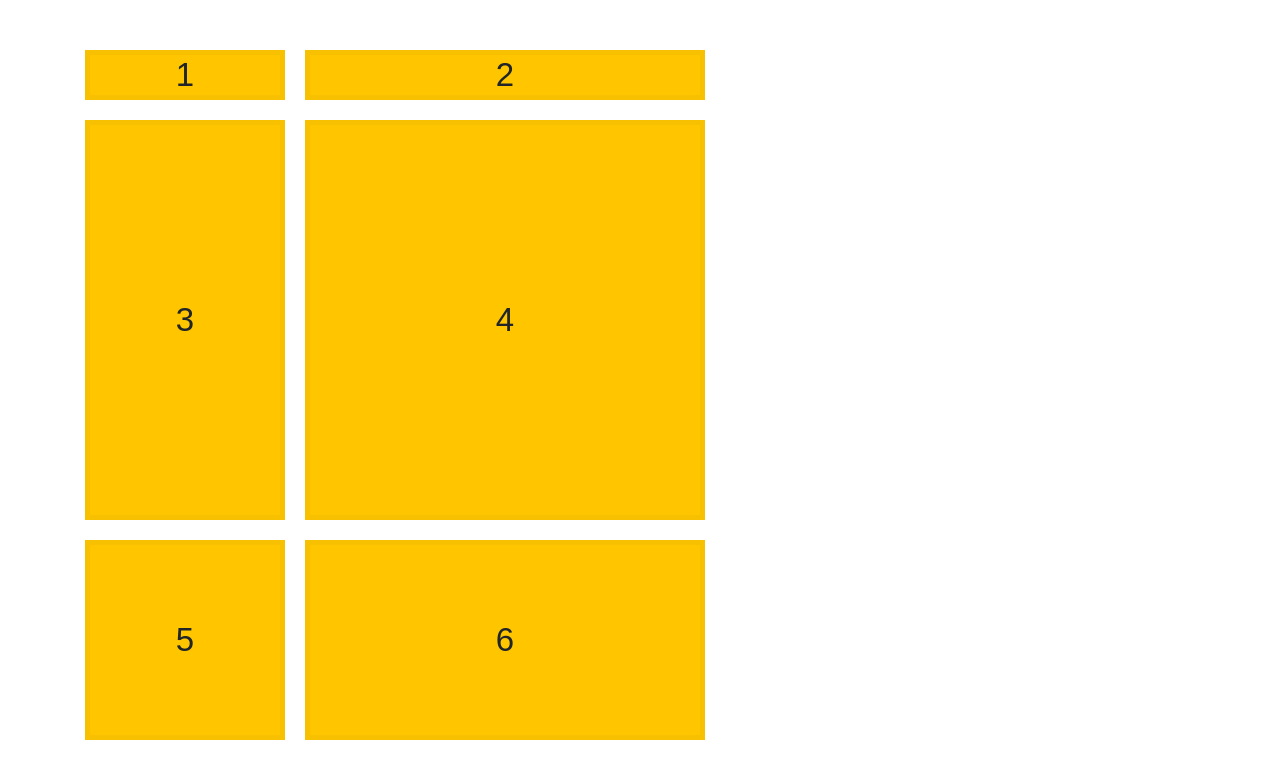
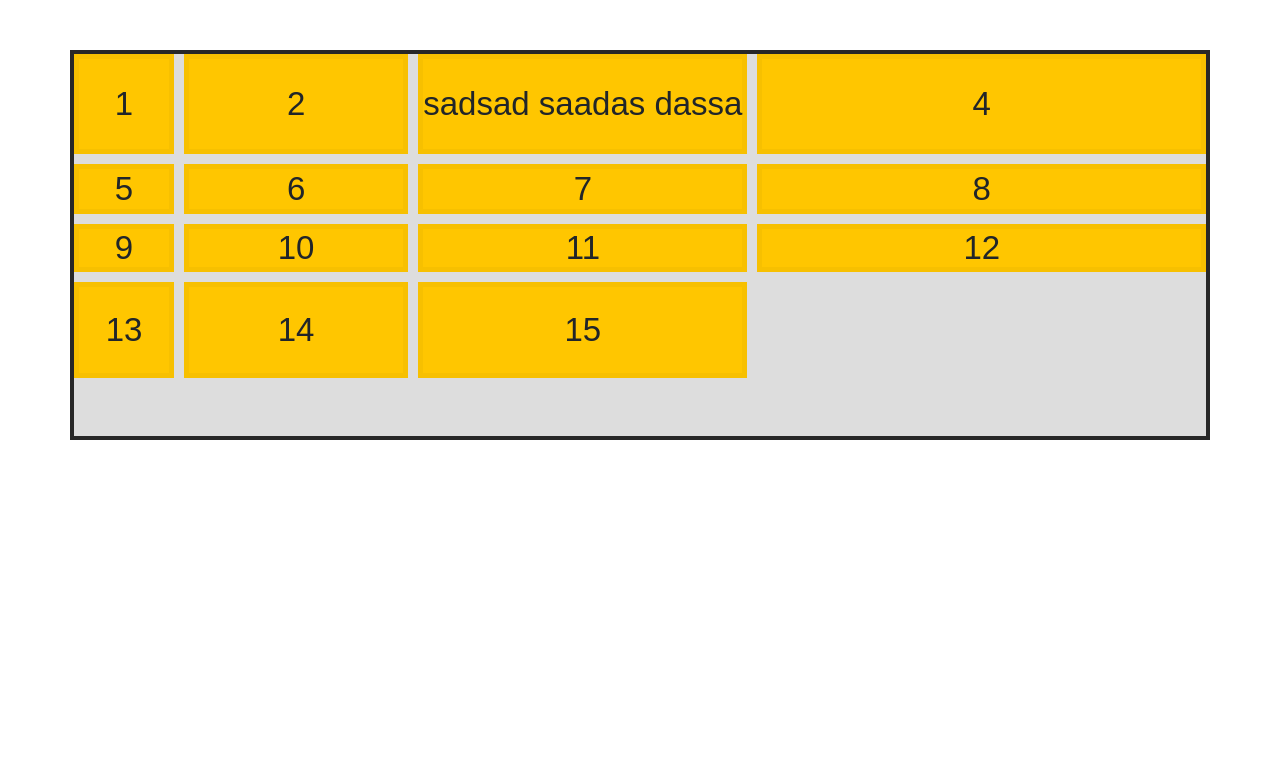
Before and after one commit to itkilleddave/react-thinking-in-react, a React (Create React App) app: page / in a window 1280 px wide. Shown: the top 758 px of the page. Built offline with nearby package versions, Linux system fonts and the light colour scheme.

Commit message:
fr units

```diff
--- a/src/App/CssGrid/1.css
+++ b/src/App/CssGrid/1.css
@@ -1,7 +1,6 @@
 .container {
 	display: grid;
-	grid-template-columns: 200px 400px;
-	grid-template-rows: 50px 400px;
-	grid-gap: 20px;
-	grid-auto-rows: 200px 100px;
+	grid-gap: 10px;
+	grid-template-columns: 100px 1fr auto 2fr;
+	grid-template-rows: 100px 50px 1fr 2fr 1fr;
 }
--- a/src/App/CssGrid/CssGrid.css
+++ b/src/App/CssGrid/CssGrid.css
@@ -20,7 +20,11 @@ body {
 h1,h2,h3,h4,h5,h6 {
 	margin: 0 0 5px 0;
 }
-
+.container {
+	background-color: #ddd;
+	border: solid 4px var(--black);
+	padding: 0;
+}
 .item {
 	display: grid;
 	justify-content: center;
--- a/src/App/CssGrid/CssGrid.js
+++ b/src/App/CssGrid/CssGrid.js
@@ -8,7 +8,7 @@ class CssGrid extends React.Component {
       <div className="container">
       	<div className="item">1</div>
       	<div className="item">2</div>
-      	<div className="item">3</div>
+      	<div className="item">sadsad saadas dassa</div>
       	<div className="item">4</div>
       	<div className="item">5</div>
       	<div className="item">6</div>
@@ -16,6 +16,11 @@ class CssGrid extends React.Component {
       	<div className="item">8</div>
       	<div className="item">9</div>
       	<div className="item">10</div>
+      	<div className="item">11</div>
+      	<div className="item">12</div>
+      	<div className="item">13</div>
+      	<div className="item">14</div>
+      	<div className="item">15</div>
       </div>
       );
   }
```
